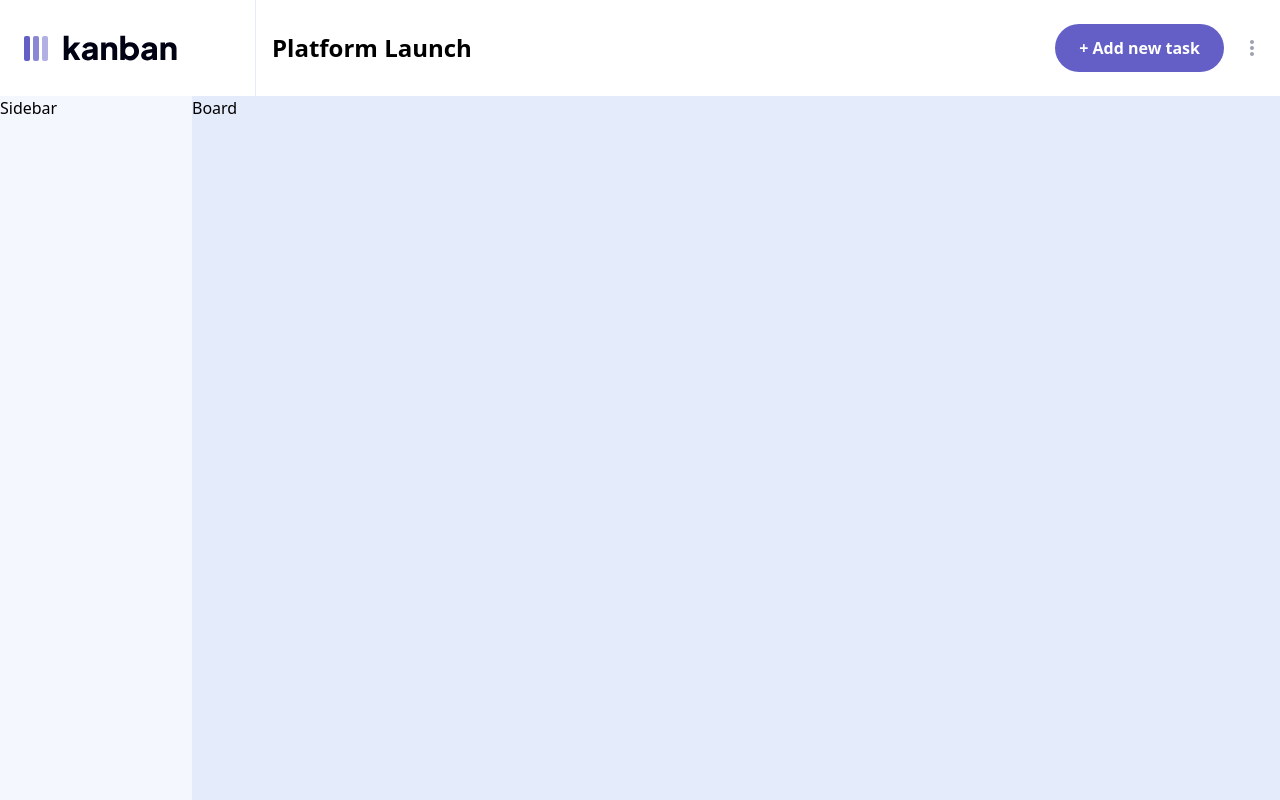
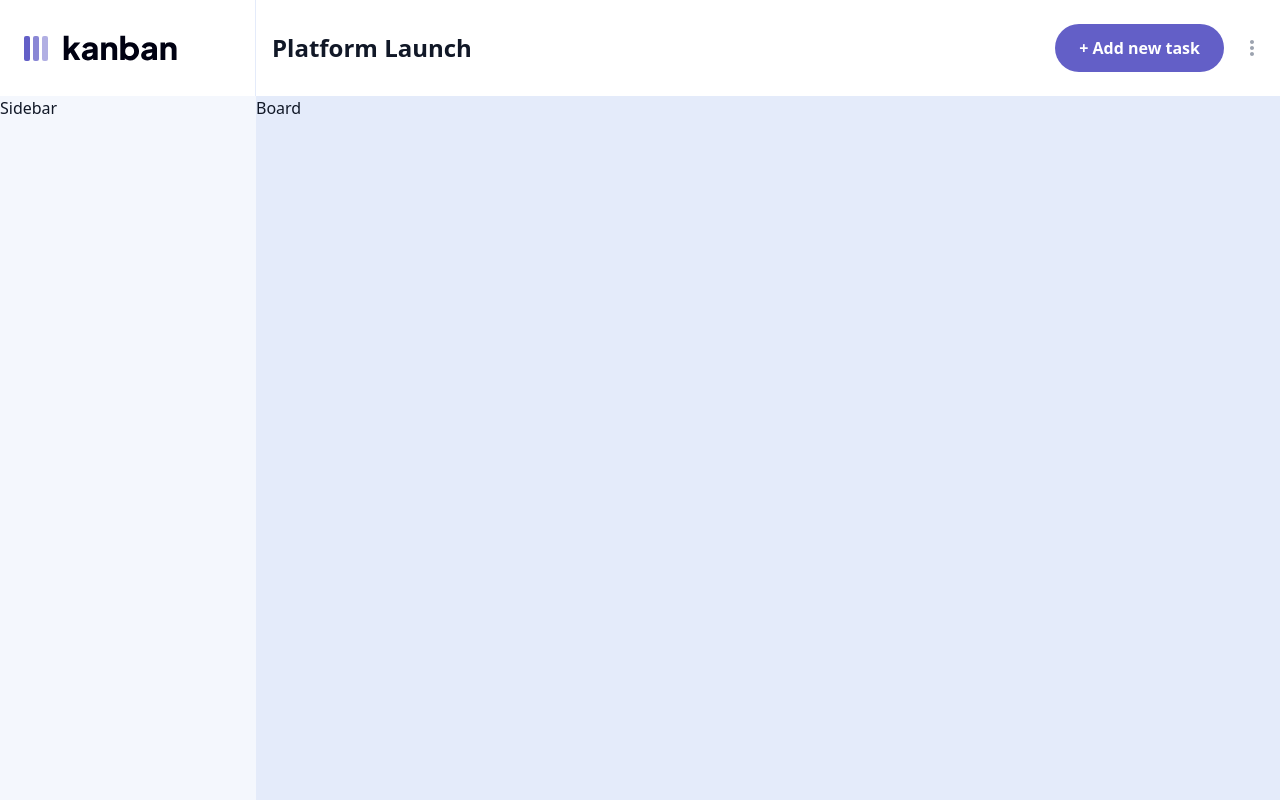
Before and after one commit to RajShringi/kanban, a React (Vite) app: page / in a window 1280 px wide. Built offline with nearby package versions, Linux system fonts and the light colour scheme.

Commit message:
change width of sidebar and board to make look more like given design

```diff
--- a/src/App.jsx
+++ b/src/App.jsx
@@ -4,13 +4,13 @@ import Header from "./Header";
 
 function App() {
   return (
-    <div className="flex flex-col min-h-screen  ">
+    <div className="flex flex-col min-h-screen bg-[#f4f7fd] text-gray-900">
       <Header />
       <div className="flex flex-1">
-        <div className="flex-[15%]">
+        <div className="flex-[20%] max-w-[300px]">
           <Sidebar />
         </div>
-        <div className="flex-[85%]">
+        <div className="flex-[80%]">
           <Board />
         </div>
       </div>
```
